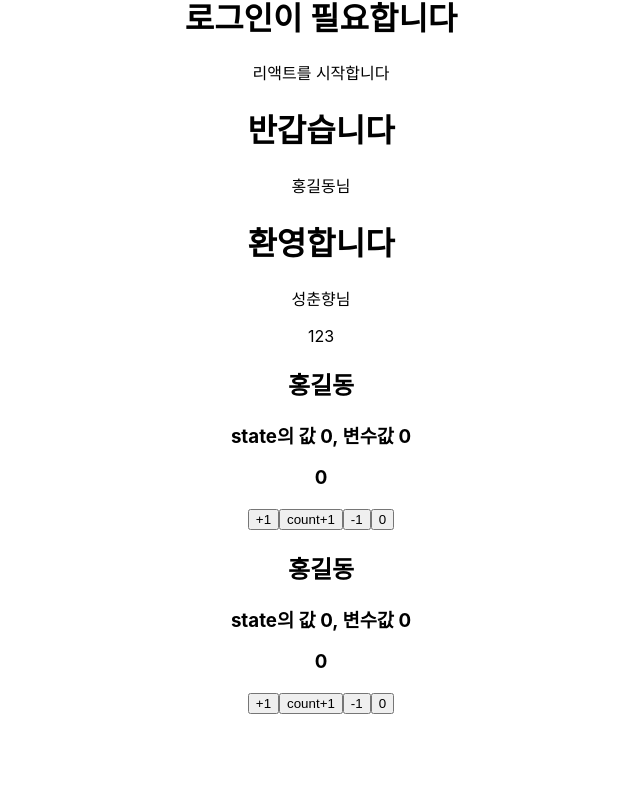
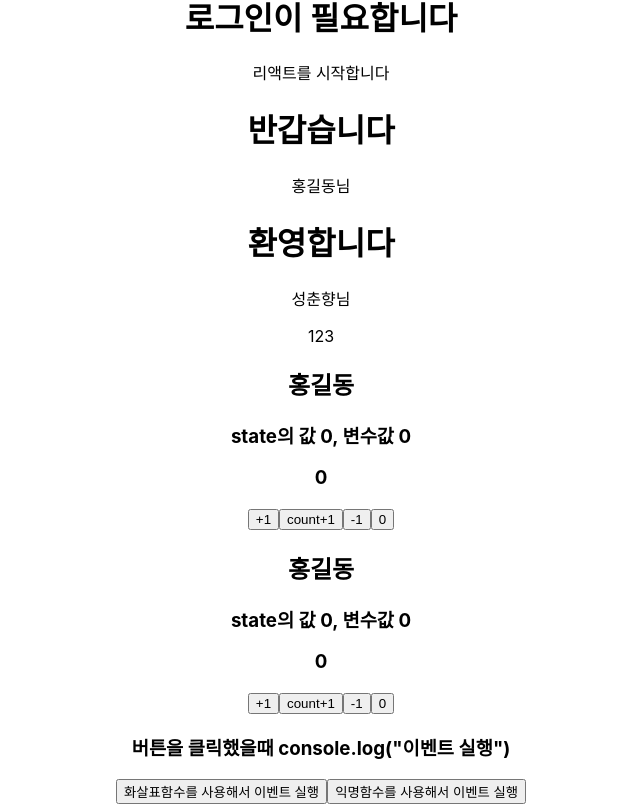
Before and after one commit to hj-Seong/2023-react, a React (Create React App) app in the folder first-react/: page / in a window 1280 px wide. Shown: the part 438-1242 px from the top of the page, without its empty margins (319-959 px from the left). Before the commit the page ends 1152 px from the top, so only its background shows below. Built offline with nearby package versions, Linux system fonts and the light colour scheme; the HTML template or start-up script is replaced by a standard one.

Commit message:
0331 이벤트1

```diff
--- a/first-react/src/App.js
+++ b/first-react/src/App.js
@@ -10,6 +10,8 @@ import TextComp from './components/TextComp';
 import OtherComp from './components/OtherComp';
 
 import StateComp from './components/StateComp';
+
+import EventComp from './components/EventComp';
 
 
 /** 리액트에서 오류가 뜨는 이유
@@ -43,6 +45,9 @@ function App() {
        */}
       <StateComp />
       <StateComp />
+
+      {/** 이벤트 */}
+      <EventComp />
     </div>
   );
 }
--- /dev/null
+++ b/first-react/src/components/EventComp.jsx
@@ -0,0 +1,41 @@
+import React, { Component } from 'react'
+
+export class EventComp extends Component {
+  render() {
+    // render안에서 this = EventComp;
+    // this.state는 construct의 속성값
+    // const {} = this.state;
+
+    return (
+        // 이벤트를 위한 버튼 작성
+      <div>
+        <h3>버튼을 클릭했을때 console.log("이벤트 실행")</h3>
+        <button
+            // 실행할 함수 내용이 짧을때
+            // (화살표함수를 이용하여 바로작성)
+            // 이벤트 객체 사용가능
+            // this를 사용했을때 자기자신클래스 컴포넌트 호출
+            // > 클래스컴포넌트에서 사용하는 props과state호출
+            onClick={(e)=>{console.log(e, this)}}
+        >
+            화살표함수를 사용해서 이벤트 실행
+        </button>
+        <button
+            // 익명함수를 사용해서
+            // 이벤트 객체 사용가능
+            // this를 사용하면 연결된 객체가 없으므로 undefined 출력
+            // hmtl파일에서 js 익명함수를 들고오면 window객체로 들고오지만
+            // react에서 익명함수를 들고오면 this의 값이 undefined이다
+            // react에서 익명함수를 사용하려면 함수의 this값을 연결
+            // this값을 연결하기 위해 .bind(this)
+            // return 안에서.bind(this) 불러오는 this = EventComp
+            onClick={ function(e){console.log(e, this)}.bind(this) }
+        >
+            익명함수를 사용해서 이벤트 실행
+        </button>
+      </div>
+    )
+  }
+}
+
+export default EventComp
```
